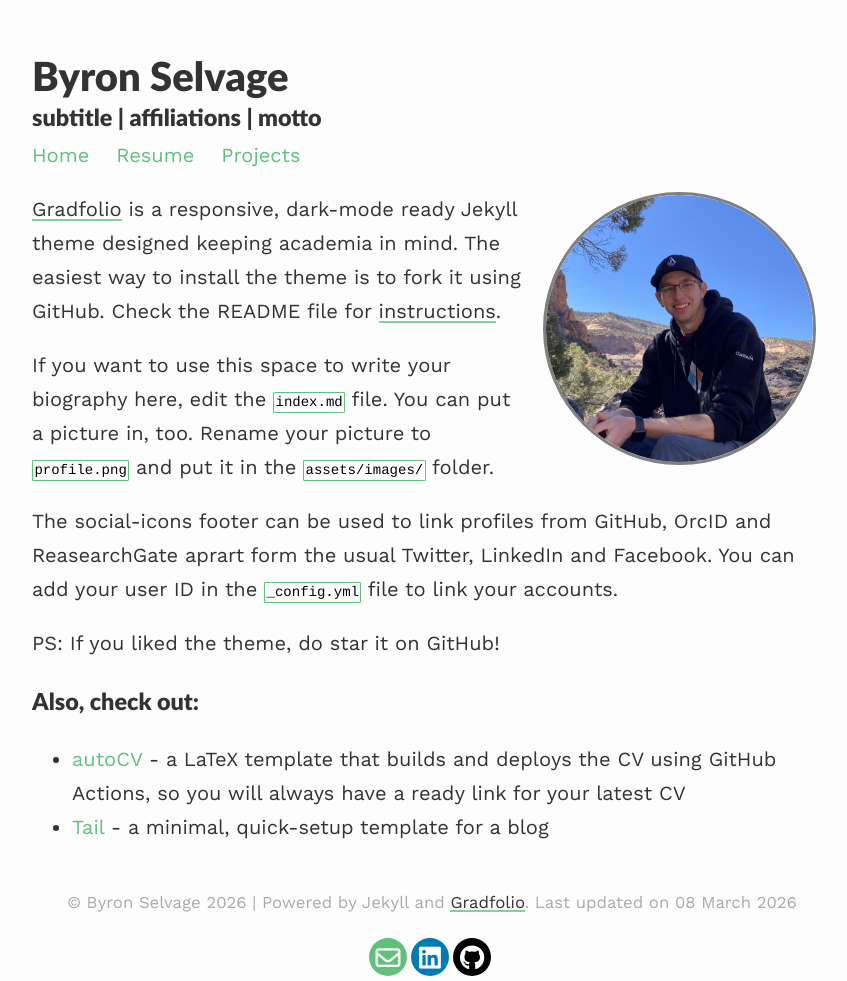
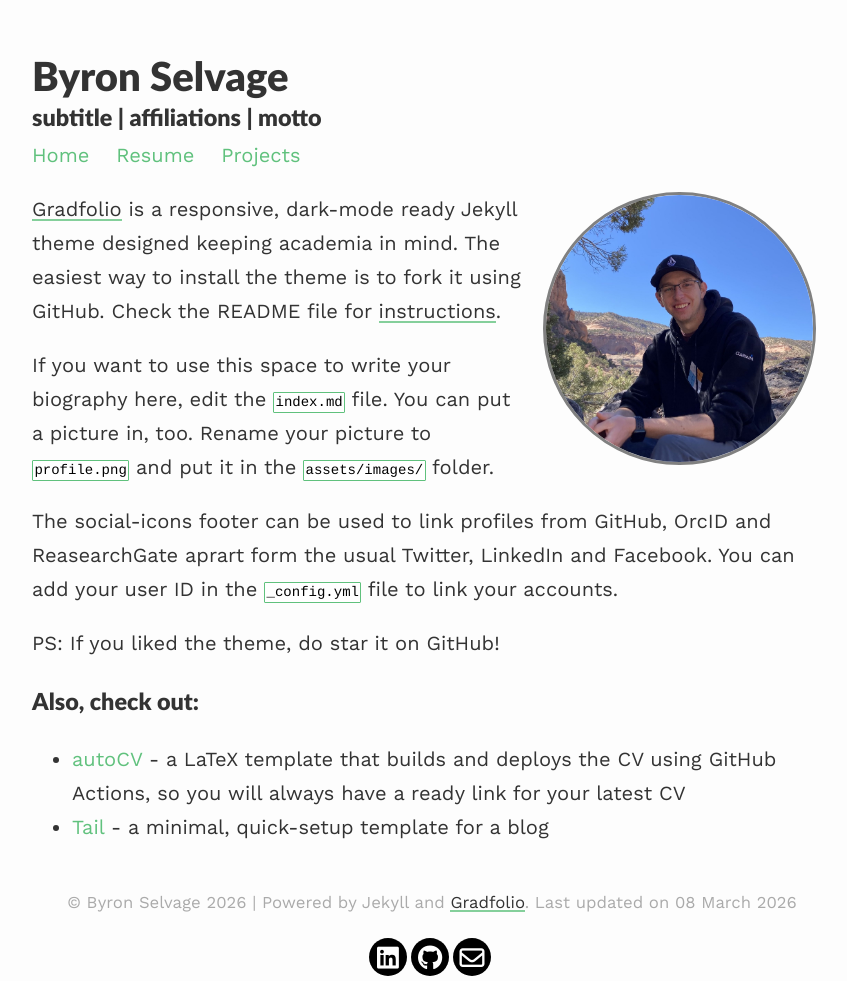
Before and after one commit to Byron-Selvage/Byron-Selvage.github.io, a Jekyll site: the page built from index.md, in a window 1280 px wide. Shown: the whole page, without its empty margins (208-1055 px from the left). Built offline with Jekyll 4.4.1, drawn with Linux system fonts in a browser that asks for light colours.

Commit message:
Update Social Footer

```diff
--- a/_config.yml
+++ b/_config.yml
@@ -13,9 +13,9 @@
 # paginate_path: /blog/page:num/
 
 # Social media links in footer
-linkedin: "https://www.linkedin.com/in/byronselvage/"
+linkedin: "ByronSelvage"
 stackoverflow:
-github: "https://github.com/Byron-Selvage"
+github: "Byron-Selvage"
 researchgate:
 orcid:
 quora:
--- a/_includes/social-footer.html
+++ b/_includes/social-footer.html
@@ -1,12 +1,4 @@
 <div class="rounded-social-buttons">
-
-{%- if site.email -%}
-<a title="{{ _locale_string_email }}"
-class="social-button email" itemprop="email"
-href="mailto:{{ site.email | encode_email }}" target="_blank">
-<i class="far fa-envelope"></i>
-</a>
-{%- endif -%}
 
 {%- if site.linkedin -%}
 <a title="{{ _locale_string_follow | replace: '[NAME]', 'LinkedIn' }}"
@@ -23,6 +15,14 @@
 href="https://www.github.com/{{ site.github }}" itemprop="sameAs"
 target="_blank">
 <i class="fab fa-github"></i>
+</a>
+{%- endif -%}
+
+{%- if site.email -%}
+<a title="{{ _locale_string_email }}"
+class="social-button email" itemprop="email"
+href="mailto:{{ site.email | encode_email }}" target="_blank">
+<i class="far fa-envelope"></i>
 </a>
 {%- endif -%}
 
--- a/assets/css/_sass/footer-social.scss
+++ b/assets/css/_sass/footer-social.scss
@@ -55,13 +55,13 @@
 }
 
 .rounded-social-buttons .social-button.linkedin {
-  background: #007bb5;
+  background: #000000;
 }
 
 .rounded-social-buttons .social-button.linkedin:hover, .rounded-social-buttons .social-button.linkedin:focus {
-  color: #007bb5;
+  color: #000000;
   background: #fefefe;
-  border-color: #007bb5;
+  border-color: #000000;
 }
 
 .rounded-social-buttons .social-button.github {
@@ -75,7 +75,7 @@
 }
 
 .rounded-social-buttons .social-button.email {
-  background: #60c17d;
+  background: #000000;
 }
 
 .rounded-social-buttons .social-button.email:hover, .rounded-social-buttons .social-button.email:focus {
```
